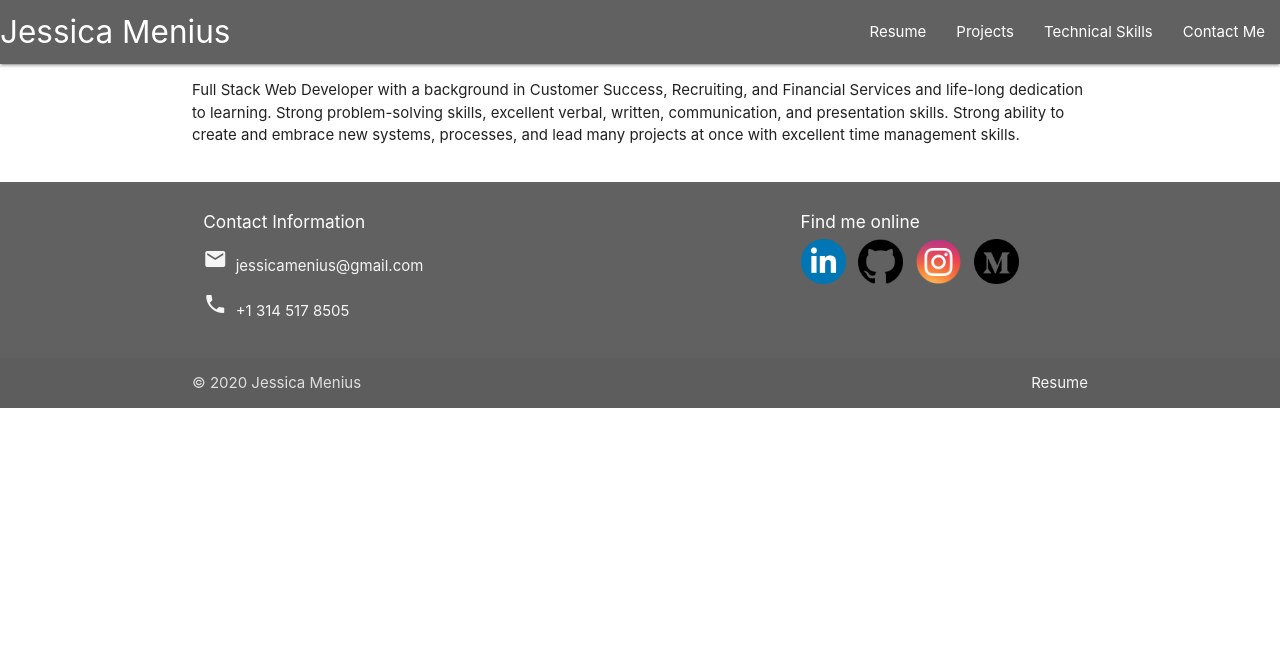
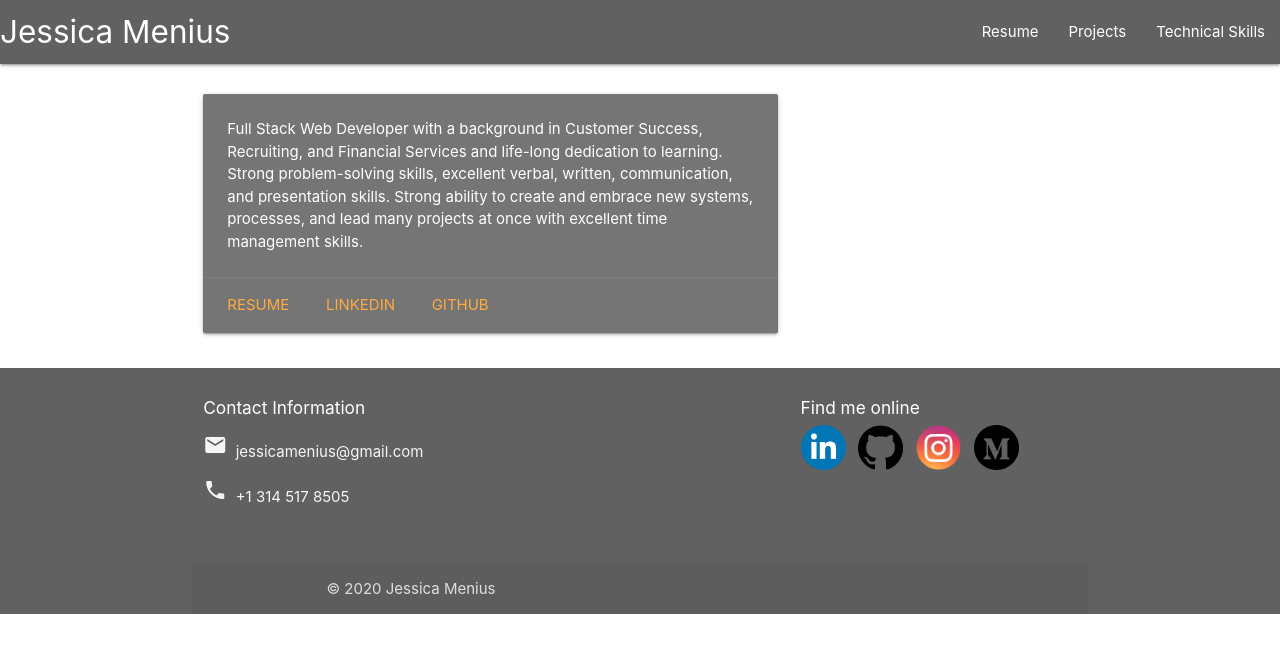
Before and after one commit to jessicamenius/jm-portfolio, a React (Create React App) app: page / in a window 1280 px wide. Shown: the top 652 px of the page. Built offline with nearby package versions, Linux system fonts and the light colour scheme.

Commit message:
working on home page

```diff
--- a/public/index.html
+++ b/public/index.html
@@ -32,11 +32,15 @@
       rel="stylesheet"
     />
 
-    <title>Jessica Menius Portfolio</title>
+    <title>Jessica Menius</title>
   </head>
   <body>
     <noscript>You need to enable JavaScript to run this app.</noscript>
-    <div id="root"></div>
+    <body id="root">
+      <header></header>
+      <main></main>
+      <footer></footer>
+    </body>
     <!--
       This HTML file is a template.
       If you open it directly in the browser, you will see an empty page.
--- a/src/components/Footer.js
+++ b/src/components/Footer.js
@@ -6,9 +6,11 @@ import medium from "../components/img/circled_medium_svg5-512.png";
 
 function Footer() {
   return (
-    <footer className="page-footer grey darken-2">
+    <footer className="page-footer sticky grey darken-2">
       <div className="container">
         <div className="row">
+        <div className="row">
+
           <div className="col l6 s12">
             <h6 className="white-text">Contact Information</h6>
             <p className="grey-text text-lighten-4">
@@ -43,14 +45,10 @@ function Footer() {
       <div className="footer-copyright">
         <div className="container">
           © 2020 Jessica Menius
-          <a
-            className="grey-text text-lighten-4 right"
-            href="https://1drv.ms/w/s!Am-87QIldxPtaz6yI0ZYMgnx3kU"
-          >
-            Resume
-          </a>
         </div>
       </div>
+      </div>
+
     </footer>
   );
 }
--- a/src/components/Header.js
+++ b/src/components/Header.js
@@ -27,9 +27,6 @@ function Header() {
             <li>
               <Link to="/skills">Technical Skills</Link>
             </li>
-            <li>
-              <Link to="/contact">Contact Me</Link>
-            </li>
           </ul>
         </div>
       </nav>
@@ -44,9 +41,6 @@ function Header() {
         <li>
           <Link to="/skills">Technical Skills</Link>
         </li>
-        <li>
-          <Link to="/contact">Contact Me</Link>
-        </li>
       </ul>
     </div>
   );
--- a/src/index.js
+++ b/src/index.js
@@ -15,3 +15,5 @@ ReactDOM.render(
 // unregister() to register() below. Note this comes with some pitfalls.
 // Learn more about service workers: https://bit.ly/CRA-PWA
 serviceWorker.unregister();
+
+ReactDOM.render(<App/>, document.getElementById('root'))
--- a/src/pages/Home.js
+++ b/src/pages/Home.js
@@ -1,21 +1,33 @@
-import React from "react";
+import React, { useEffect } from "react";
+import M from "materialize-css/dist/js/materialize.min.js";
+
 
 function Home() {
+
+  useEffect(() => {
+    M.AutoInit();
+  }, []);
+
   return (
-    <div>
-      <div className="container">
-        <div className="row">
-          <p>
-            Full Stack Web Developer with a background in Customer Success,
-            Recruiting, and Financial Services and life-long dedication to
-            learning. Strong problem-solving skills, excellent verbal, written,
-            communication, and presentation skills. Strong ability to create and
-            embrace new systems, processes, and lead many projects at once with
-            excellent time management skills.
-          </p>
+    <div className="container">
+      <br/>
+      <div className="row">
+        <div className="col s12 m4 l8">
+          <div className="card grey darken-1 white-text">
+            <div className="card-content white-text">
+                <p>Full Stack Web Developer with a background in Customer Success, Recruiting, and Financial Services and life-long dedication to learning. Strong problem-solving skills, excellent verbal, written, communication, and presentation skills. Strong ability to create and embrace new systems, processes, and lead many projects at once with excellent time management skills.</p>
+            </div>
+            <div className="card-action ">
+              <a href="https://docs.google.com/document/d/1ARLJCCoiAYgrSFI3quULnzq-x9Z1oklE5AEAujG1h6k/edit?usp=sharing">Resume</a>
+              &nbsp; &nbsp;
+              <a href="https://www.linkedin.com/in/jessicamenius/">LinkedIn</a>
+              &nbsp; &nbsp;
+              <a href="https://github.com/jessicamenius">GitHub</a>
+            </div>
+          </div>
         </div>
       </div>
-    </div>
+  </div>
   );
 }
 
--- a/src/pages/Resume.js
+++ b/src/pages/Resume.js
@@ -1,18 +1,25 @@
-import React from "react";
+import React, { useEffect } from "react";
+import M from "materialize-css/dist/js/materialize.min.js";
 
 function Resume() {
+  useEffect(() => {
+    M.AutoInit();
+  }, []);
+
   return (
     <div className="container top-margin center">
       <div className="row">
         <div className="col s12 xl10 offset-xl1">
           <ul className="collapsible">
-            <li>
+          <li class="active">
               <div className="collapsible-header">
                 <i className="material-icons">work</i>Work Experience
               </div>
               <div className="collapsible-body">
                 <ul className="collapsible">
                   <li>
+
+
                     <div className="collapsible-header">Cisco Systems</div>
                     <div className="collapsible-body">
                       <span>Lorem ipsum dolor sit amet.</span>
@@ -25,6 +32,7 @@ function Resume() {
                       <span>Lorem ipsum dolor sit amet.</span>
                     </div>
                   </li>
+
 
                   <li>
                     <div className="collapsible-header">United Airlines</div>
```
